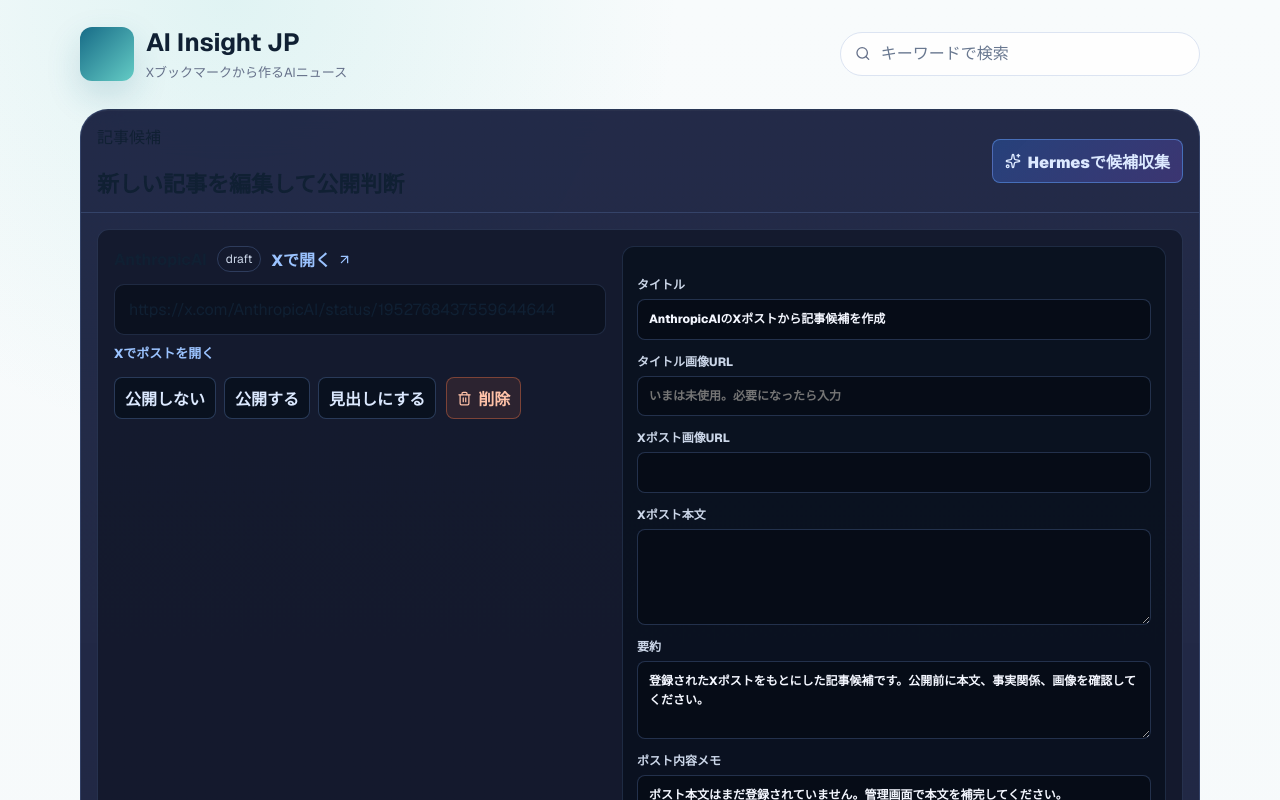
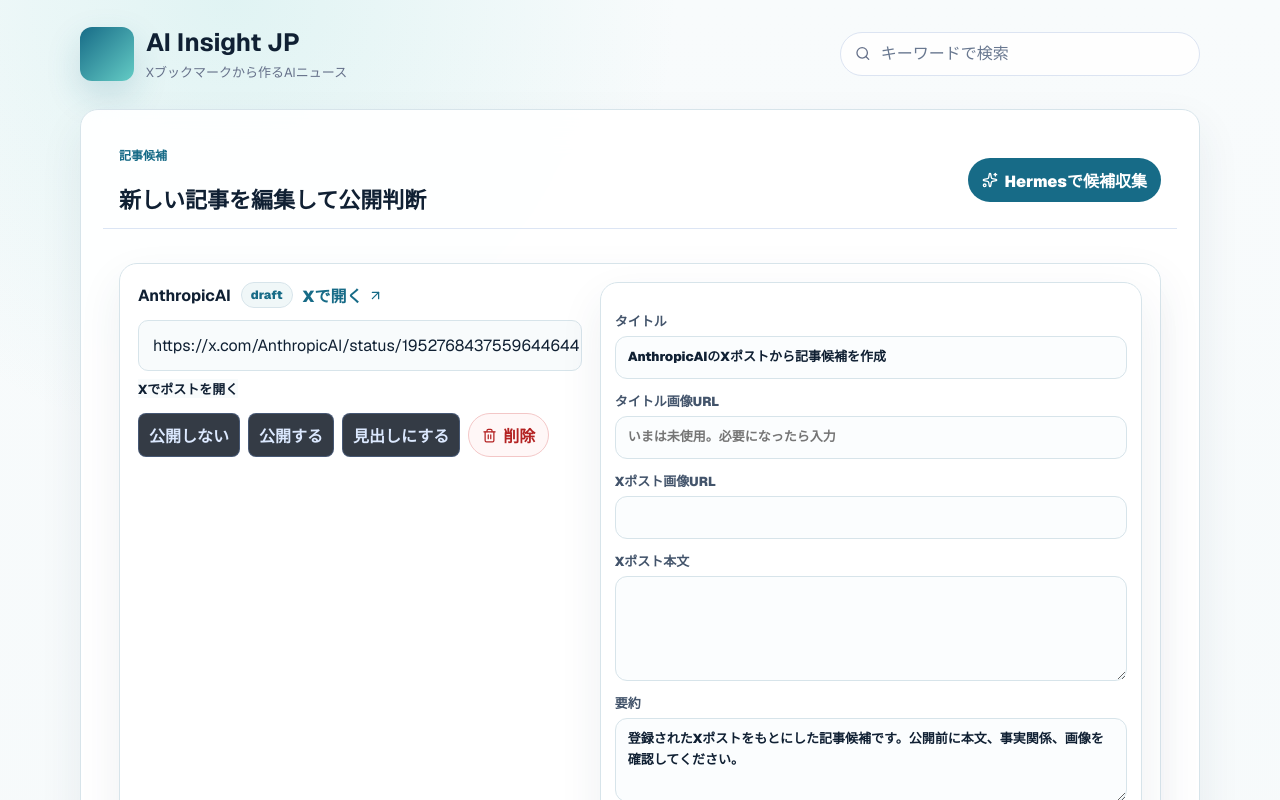
Before and after one commit to shunnidacell/ai-, a Next.js app: page /candidates in a window 1280 px wide. Shown: the top 800 px of the page. Built offline with nearby package versions, Linux system fonts and the light colour scheme; no server answers; the database is empty.

Commit message:
Unify admin page colors

```diff
--- a/src/app/globals.css
+++ b/src/app/globals.css
@@ -300,6 +300,190 @@
   font-weight: 900;
 }
 
+.adminShell .panel,
+.adminShell .candidateReviewItem,
+.adminShell .candidateDraftPreview,
+.adminShell .deletedItemCard,
+.adminShell .publishedAdminCard {
+  border: 1px solid #d7e4ea;
+  border-radius: 18px;
+  background: rgba(255, 255, 255, 0.92);
+  box-shadow: 0 18px 44px rgba(32, 67, 84, 0.08);
+  color: #102033;
+}
+
+.adminShell .panel {
+  margin-top: 28px;
+  padding: 22px;
+}
+
+.adminShell .panelHeader {
+  display: flex;
+  align-items: center;
+  justify-content: space-between;
+  gap: 18px;
+  margin-bottom: 18px;
+}
+
+.adminShell .panelHeader h1,
+.adminShell .candidateDraftPreview h2 {
+  color: #102033;
+}
+
+.adminKicker {
+  margin-bottom: 5px;
+  color: #176b87;
+  font-size: 12px;
+  font-weight: 900;
+}
+
+.adminShell .candidateList,
+.adminShell .deletedItemList {
+  display: grid;
+  gap: 16px;
+}
+
+.adminShell .candidateReviewItem {
+  display: grid;
+  grid-template-columns: minmax(320px, 0.9fr) minmax(360px, 1.1fr);
+  gap: 18px;
+  padding: 18px;
+}
+
+.adminShell .candidateStatusLine {
+  display: flex;
+  flex-wrap: wrap;
+  align-items: center;
+  gap: 10px;
+  margin-bottom: 12px;
+}
+
+.adminShell .candidateStatusLine span {
+  border: 1px solid #d7e4ea;
+  border-radius: 999px;
+  padding: 4px 9px;
+  background: #f0f7f8;
+  color: #176b87;
+  font-size: 12px;
+  font-weight: 900;
+}
+
+.adminShell .candidateStatusLine a {
+  display: inline-flex;
+  align-items: center;
+  gap: 6px;
+  color: #176b87;
+  font-weight: 900;
+}
+
+.adminShell .candidateActions,
+.adminShell .candidatePublicActions,
+.adminShell .staticArticleAdminButtons,
+.adminShell .deletedItemActions,
+.adminShell .decisionButtons {
+  display: flex;
+  flex-wrap: wrap;
+  gap: 8px;
+}
+
+.adminShell .candidateActions,
+.adminShell .candidatePublicActions,
+.adminShell .staticArticleAdminButtons {
+  margin-top: 14px;
+}
+
+.adminShell button,
+.adminShell .hermesCollectButton {
+  border: 1px solid #c8d9df;
+  border-radius: 999px;
+  padding: 9px 13px;
+  background: #ffffff;
+  color: #102033;
+  font-weight: 900;
+}
+
+.adminShell .activeDecision,
+.adminShell .candidateEditForm button,
+.adminShell .hermesCollectButton {
+  border-color: transparent;
+  background: #176b87;
+  color: white;
+}
+
+.adminShell .deleteCandidateButton,
+.adminShell .deletedItemActions button:last-child,
+.adminShell .staticArticleAdminButtons button:last-child {
+  border-color: #f3c7c7;
+  background: #fff7f7;
+  color: #b42323;
+}
+
+.adminShell .candidateEditForm {
+  display: grid;
+  gap: 12px;
+}
+
+.adminShell .candidateEditForm label {
+  display: grid;
+  gap: 6px;
+  color: #43546b;
+  font-size: 13px;
+  font-weight: 900;
+}
+
+.adminShell .candidateEditForm input,
+.adminShell .candidateEditForm textarea {
+  width: 100%;
+  border: 1px solid #d7e4ea;
+  border-radius: 12px;
+  padding: 10px 12px;
+  background: #fbfdfe;
+  color: #102033;
+  line-height: 1.6;
+  outline: 0;
+}
+
+.adminShell .candidateEditForm input:focus,
+.adminShell .candidateEditForm textarea:focus {
+  border-color: #176b87;
+  box-shadow: 0 0 0 3px rgba(23, 107, 135, 0.12);
+}
+
+.adminShell .draftImagePreview,
+.adminShell .sponsorRail,
+.adminShell .heroVisual,
+.adminShell .heroFixedBg,
+.adminShell .heroOverlay,
+.adminShell .sliderDots {
+  display: none;
+}
+
+.adminShell blockquote,
+.adminShell .xPostCard,
+.adminShell .xEmbedFallback {
+  border-color: #d7e4ea;
+  background: #f8fbfc;
+  color: #102033;
+}
+
+.adminShell blockquote p,
+.adminShell .candidateDraftPreview p,
+.adminShell .candidateItem p,
+.adminShell .candidateItem small,
+.adminShell .deletedItemCard p,
+.adminShell .emptyState,
+.adminShell .hermesCollectBox p {
+  color: #66718a;
+}
+
+.adminShell .simpleArticleCard {
+  box-shadow: 0 18px 44px rgba(32, 67, 84, 0.08);
+}
+
+.adminShell .simpleHero.adminHero {
+  margin-top: 0;
+}
+
 @media (max-width: 860px) {
   .simpleSiteShell {
     width: min(100% - 24px, 1120px);
@@ -309,7 +493,8 @@
   .simpleSiteShell .siteHeader,
   .simpleHero,
   .simpleArticleHero,
-  .simpleArticleBody {
+  .simpleArticleBody,
+  .adminShell .candidateReviewItem {
     grid-template-columns: 1fr;
   }
 
```
